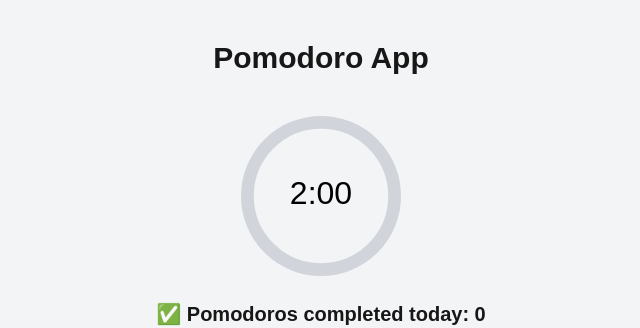
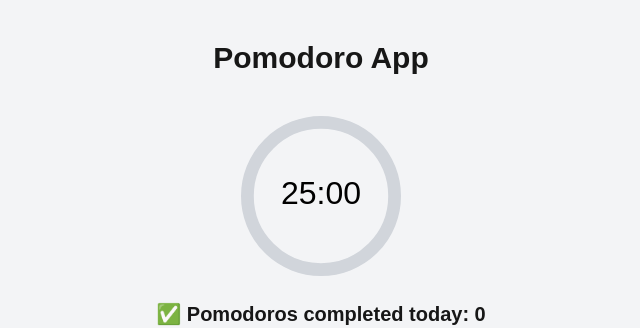
Before and after one commit to Vijendra2016/promodoro-app, a Next.js app: page / in a window 1280 px wide. Shown: the top 328 px of the page, without its empty margins (319-959 px from the left). Built offline with nearby package versions, Linux system fonts and the light colour scheme.

Commit message:
udpate time for promodoro

```diff
--- a/src/app/component/Timer.tsx
+++ b/src/app/component/Timer.tsx
@@ -5,7 +5,7 @@ import { CircularProgressbar, buildStyles } from "react-circular-progressbar";
 import "react-circular-progressbar/dist/styles.css";
 
 export default function Timer({ activeTask }: { activeTask?: string }) {
-  const totalTime = 2 * 60; // 25 minutes
+  const totalTime = 25 * 60; // 25 minutes
   const [timeLeft, setTimeLeft] = useState(totalTime);
   const [isRunning, setIsRunning] = useState(false);
   const [dailyCount, setDailyCount] = useState(0);
```
